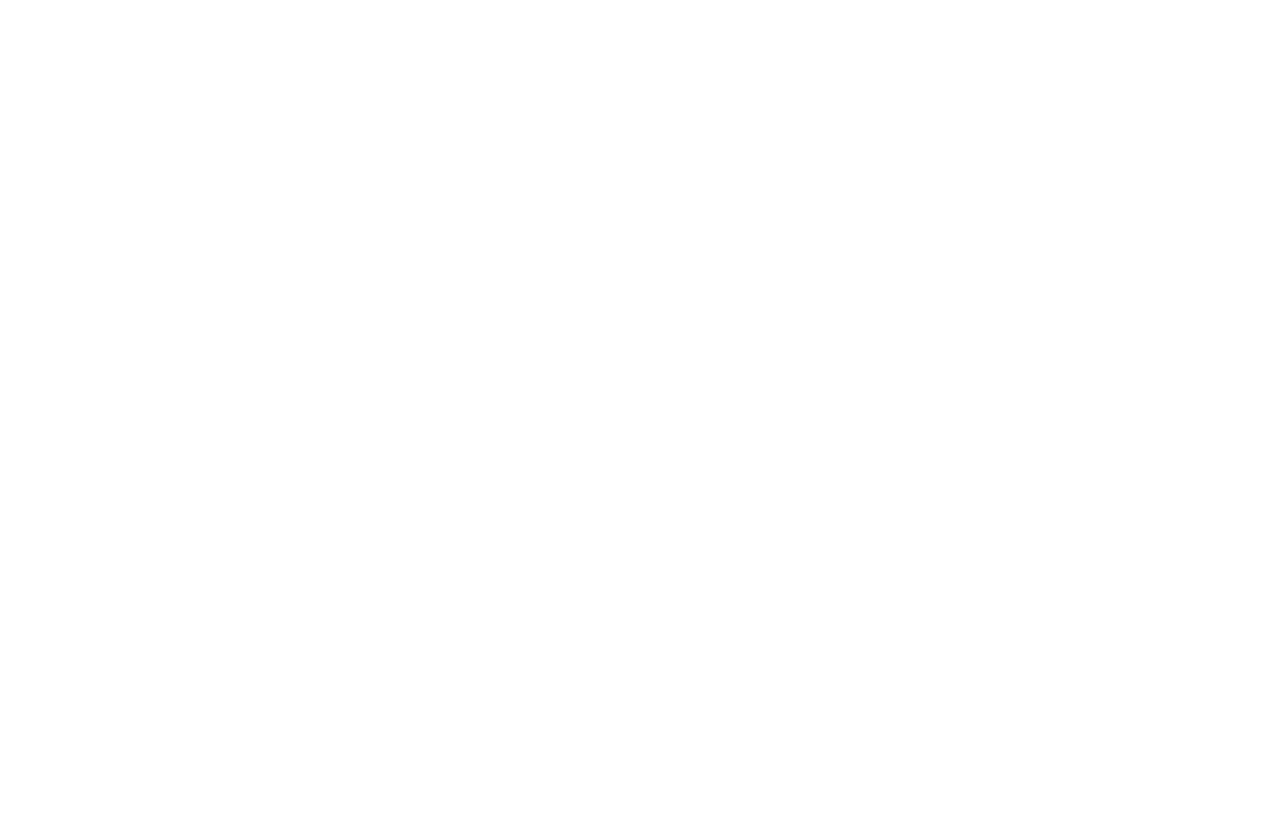
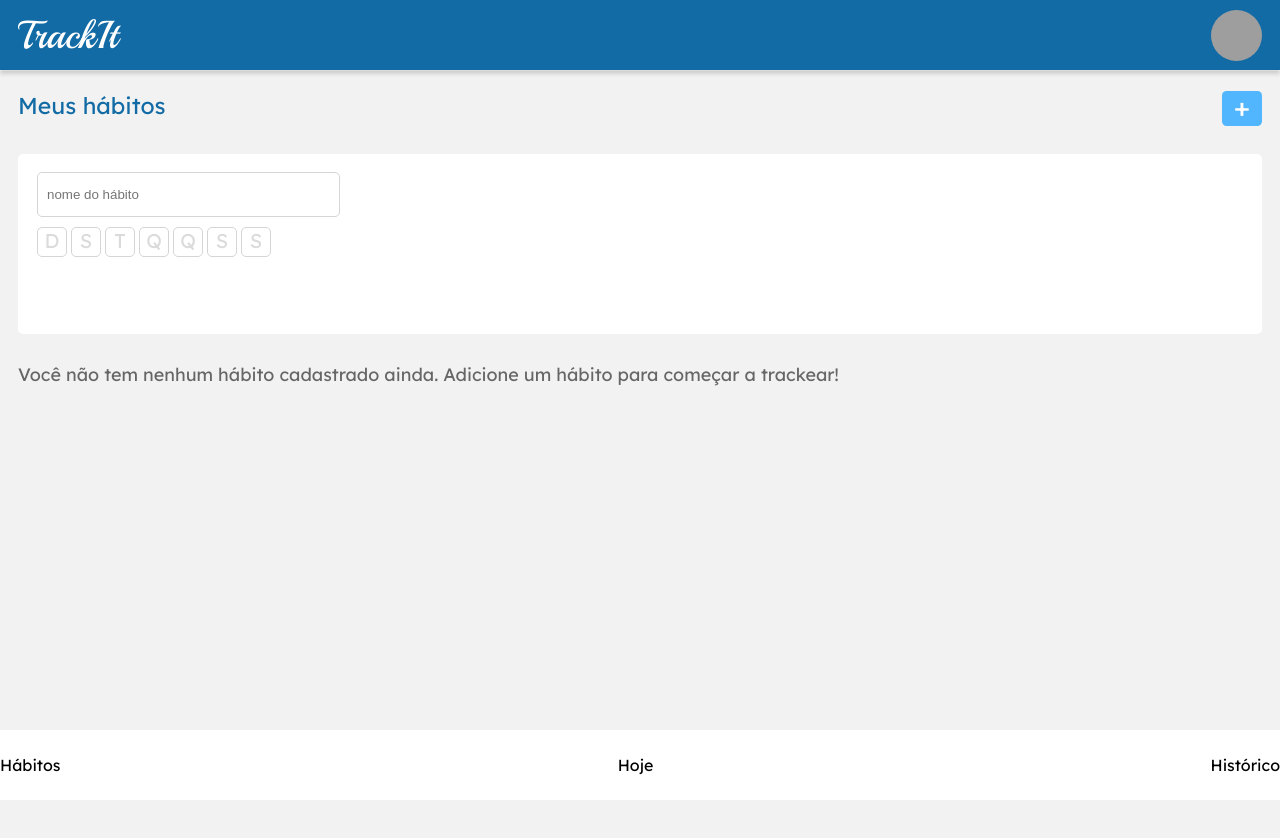
Before and after one commit to allanornel/Track-It, a React app: page /habitos in a window 1280 px wide. Before the commit the page ends 800 px from the top, so only its background shows below. Built offline with nearby package versions, Linux system fonts and the light colour scheme; grey boxes are pictures that could not be loaded.

Commit message:
feat: fix of the submit, trying to enable the inputs after a submit/axios post failure

```diff
--- a/src/assets/css/style.css
+++ b/src/assets/css/style.css
@@ -1,8 +1,8 @@
 * {
-	box-sizing: border-box;
+  box-sizing: border-box;
 }
 
 body {
-	background-color: #ffffff;
-	font-family: "Lexend Deca", sans-serif;
+  /* background-color: #ffffff; */
+  font-family: "Lexend Deca", sans-serif;
 }
--- a/src/componentes/App.js
+++ b/src/componentes/App.js
@@ -2,6 +2,7 @@ import React from "react";
 import { BrowserRouter, Routes, Route } from "react-router-dom";
 import PaginaInicial from "./PaginaInicial";
 import Cadastro from "./Cadastro";
+import Habitos from "./Habitos";
 import "../assets/css/reset.css";
 import "../assets/css/style.css";
 
@@ -11,7 +12,7 @@ export default function App() {
       <Routes>
         <Route path="/" element={<PaginaInicial />}></Route>
         <Route path="/cadastro" element={<Cadastro />}></Route>
-				<Route path="/habitos"></Route>
+        <Route path="/habitos" element={<Habitos />}></Route>
         <Route path="/hoje"></Route>
         <Route path="/historico"></Route>
       </Routes>
--- a/src/componentes/Cadastro.js
+++ b/src/componentes/Cadastro.js
@@ -1,18 +1,22 @@
-import { Link } from "react-router-dom";
+import { Link, useNavigate } from "react-router-dom";
 import logo from "./../assets/img/logo.svg";
 import styled from "styled-components";
 import { useState } from "react";
 import axios from "axios";
 
 export default function Cadastro() {
+  const [disabled, setDisabled] = useState(false);
   const [objCadastro, setObjCadastro] = useState({
     email: "",
     name: "",
     image: "",
     password: "",
   });
+  let navigate = useNavigate();
 
-  function signUp() {
+  function signUp(e) {
+    e.preventDefault();
+    setDisabled(true);
     console.log(objCadastro);
     const URL =
       "https://mock-api.bootcamp.respondeai.com.br/api/v2/trackit/auth/sign-up";
@@ -20,16 +24,23 @@ export default function Cadastro() {
     promise.then((response) => {
       const { data } = response;
       console.log(data);
+      navigate("/");
     });
-    promise.catch((err) => console.log(err));
+    promise.catch((err) => {
+      console.log(err.response);
+      console.log(err.response.status);
+      alert("Houve falha no cadastro!!!");
+      setDisabled(false);
+    });
   }
 
   return (
     <>
       <Container>
         <img src={logo} alt="" />
-        <Form>
+        <Form onSubmit={(e) => signUp(e)}>
           <input
+            disabled={disabled}
             type="email"
             placeholder="email"
             value={objCadastro.email}
@@ -39,6 +50,7 @@ export default function Cadastro() {
             }
           />
           <input
+            disabled={disabled}
             type="password"
             placeholder="senha"
             value={objCadastro.password}
@@ -48,6 +60,7 @@ export default function Cadastro() {
             }
           />
           <input
+            disabled={disabled}
             type="text"
             placeholder="nome"
             value={objCadastro.name}
@@ -57,6 +70,7 @@ export default function Cadastro() {
             }
           />
           <input
+            disabled={disabled}
             type="text"
             placeholder="foto"
             value={objCadastro.image}
@@ -65,13 +79,7 @@ export default function Cadastro() {
               setObjCadastro({ ...objCadastro, image: e.target.value })
             }
           />
-          <button
-            type="button"
-            onClick={() => {
-              console.log(objCadastro);
-              signUp();
-            }}
-          >
+          <button disabled={disabled} type="submit">
             Cadastrar
           </button>
         </Form>
--- /dev/null
+++ b/src/componentes/Habitos.js
@@ -0,0 +1,173 @@
+import styled from "styled-components";
+
+export default function Habitos() {
+  return (
+    <>
+      <Header>
+        <h1>TrackIt</h1>
+        <img src="https://http.cat/418" alt=""></img>
+      </Header>
+      <Main>
+        <ContainerMain>
+          <Container>
+            <h2>Meus hábitos</h2>
+            <div>
+              <p>+</p>
+            </div>
+          </Container>
+          <CriacaoHabito>
+            <form>
+              <input placeholder="nome do hábito" required></input>
+              <Dias>
+                <div>D</div>
+                <div>S</div>
+                <div>T</div>
+                <div>Q</div>
+                <div>Q</div>
+                <div>S</div>
+                <div>S</div>
+              </Dias>
+            </form>
+          </CriacaoHabito>
+          <NenhumHabito>
+            Você não tem nenhum hábito cadastrado ainda. Adicione um hábito para
+            começar a trackear!
+          </NenhumHabito>
+        </ContainerMain>
+      </Main>
+      <Footer>
+        <p>Hábitos</p>
+        <div>Hoje</div>
+        <p>Histórico</p>
+      </Footer>
+    </>
+  );
+}
+
+const Header = styled.header`
+  position: fixed;
+  top: 0;
+  right: 0;
+  left: 0;
+  display: flex;
+  justify-content: space-between;
+  height: 70px;
+  background: #126ba5;
+  box-shadow: 0px 4px 4px rgba(0, 0, 0, 0.15);
+  align-items: center;
+  font-family: "Playball";
+  font-style: normal;
+  font-weight: 400;
+  font-size: 38.982px;
+  line-height: 49px;
+  color: #ffffff;
+
+  h1 {
+    margin-left: 18px;
+  }
+
+  img {
+    width: 51px;
+    height: 51px;
+    border-radius: 98.5px;
+    margin-right: 18px;
+  }
+`;
+
+const Main = styled.main`
+  background: #f2f2f2;
+  margin-top: 71px;
+  height: 100vh;
+
+  h2 {
+    font-size: 22.976px;
+    line-height: 29px;
+    color: #126ba5;
+  }
+`;
+
+const Footer = styled.footer`
+  display: flex;
+  justify-content: space-between;
+  align-items: center;
+  position: fixed;
+  height: 70px;
+  bottom: 0;
+  left: 0px;
+  right: 0;
+  background-color: #ffffff;
+`;
+
+const Container = styled.div`
+  display: flex;
+  justify-content: space-between;
+  padding-top: 20px;
+  margin-bottom: 28px;
+  div {
+    width: 40px;
+    height: 35px;
+    background: #52b6ff;
+    border-radius: 4.63636px;
+    font-weight: 400;
+    font-size: 26.976px;
+    line-height: 34px;
+    color: #ffffff;
+    display: flex;
+    justify-content: center;
+  }
+
+  p {
+    margin: -1px auto;
+  }
+`;
+
+const NenhumHabito = styled.p`
+  font-weight: 400;
+  font-size: 17.976px;
+  line-height: 22px;
+
+  color: #666666;
+`;
+
+const ContainerMain = styled.div`
+  margin: auto 18px;
+`;
+
+const CriacaoHabito = styled.div`
+  height: 180px;
+  background: #ffffff;
+  border-radius: 5px;
+  margin-bottom: 29px;
+
+  input {
+    margin-top: 18px;
+    margin-left: 19px;
+    margin-bottom: 10px;
+    padding-left: 9px;
+    width: 303px;
+    height: 45px;
+    background: #ffffff;
+    border: 1px solid #d5d5d5;
+    box-sizing: border-box;
+    border-radius: 5px;
+  }
+`;
+
+const Dias = styled.div`
+  display: flex;
+  margin-left: 19px;
+
+  div {
+    margin-right: 4px;
+    font-size: 19.976px;
+    line-height: 25px;
+    color: #dbdbdb;
+    width: 30px;
+    height: 30px;
+    background: #ffffff;
+    border: 1px solid #d5d5d5;
+    box-sizing: border-box;
+    border-radius: 5px;
+    text-align: center;
+  }
+`;
--- a/src/componentes/PaginaInicial.js
+++ b/src/componentes/PaginaInicial.js
@@ -10,7 +10,8 @@ export default function PaginaInicial() {
     password: "",
   });
 
-  function login() {
+  function login(e) {
+    e.preventDefault();
     const URL =
       "https://mock-api.bootcamp.respondeai.com.br/api/v2/trackit/auth/login";
     const promise = axios.post(URL, objLogin);
@@ -25,7 +26,7 @@ export default function PaginaInicial() {
     <>
       <Container>
         <img src={logo} alt="" />
-        <Form>
+        <Form onSubmit={(e) => login(e)}>
           <input
             type="email"
             value={objLogin.email}
@@ -44,9 +45,7 @@ export default function PaginaInicial() {
               setObjLogin({ ...objLogin, password: e.target.value })
             }
           />
-          <button type="button" onClick={login}>
-            Entrar
-          </button>
+          <button>Entrar</button>
         </Form>
         <Link to={"/cadastro"}>
           <p>Não tem uma conta? Cadastre-se</p>
```
Lines whose indentation alone changed are shown as unchanged.
